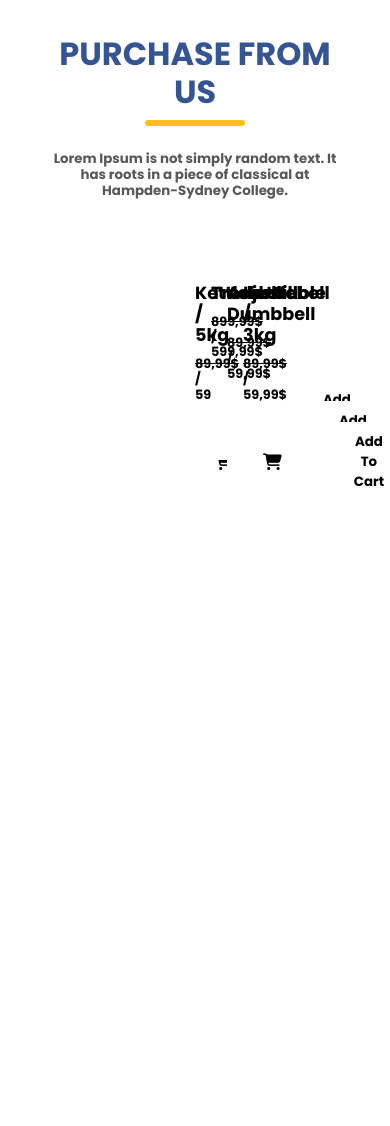
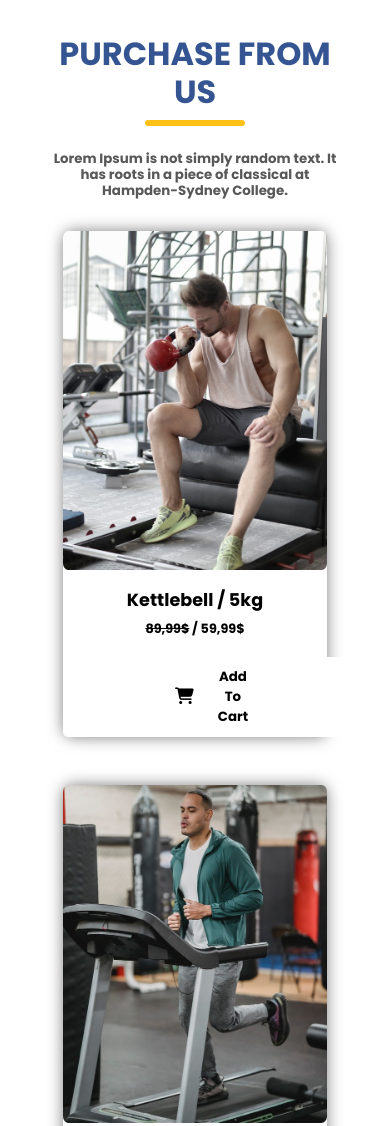
Before and after one commit to Yldrmceyy/Powerfull-SportCenter, a plain HTML site: page index.html in a window 390 px wide. Shown: the part 3894-5020 px from the top of the page. Before the commit the page ends 4444 px from the top, so only its background shows below. Drawn offline with Linux system fonts and the light colour scheme.

Commit message:
Responsive design was made for the 576px screen in the Purchase from us section.

```diff
--- a/style.css
+++ b/style.css
@@ -688,8 +688,6 @@ body {
   cursor: pointer;
   border-radius: 5px;
   padding: 10px 98px 10px 20px;
-
-
   transition: background-color 0.2s;
 }
 
@@ -705,3 +703,48 @@ body {
 .card:hover {
   transform: translateY(-5px);
 }
+
+
+
+
+
+
+
+
+
+
+
+
+
+
+
+
+
+
+/*responsive design (mobil- 576px)*/
+
+
+@media (max-width: 576px) {
+
+
+
+
+/* Purshase from us section*/
+  .card-container {
+      padding: 0;
+      gap: 0;
+      flex-direction: column;
+      align-items: center;
+  }
+
+  .card {
+      width: 90%;
+      margin-top: 2rem;
+      margin-bottom: 1rem;
+  }
+
+  .add-to-cart {
+      gap: 1rem;
+      padding: 10px 112.3px;
+  }
+}
```
